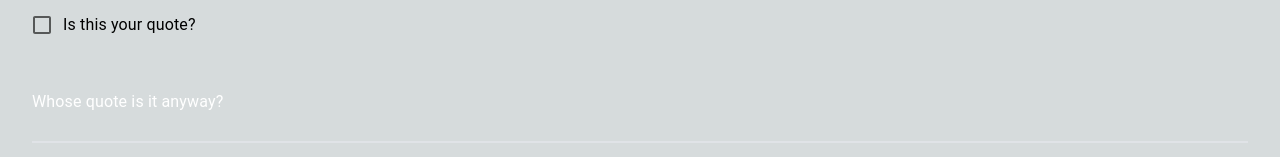
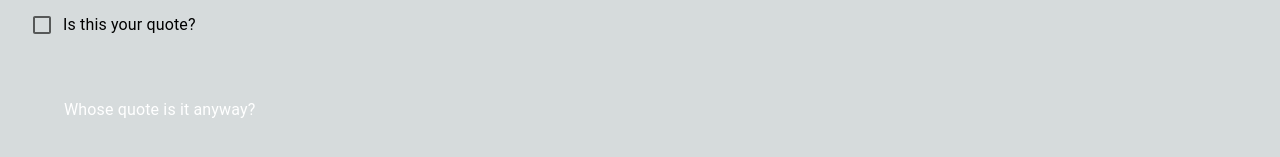
Before and after one commit to brewswain/quoted-code-challenge, a Next.js app: page /quote/new in a window 1280 px wide. Shown: the part 311-468 px from the top of the page. Built offline with nearby package versions, Linux system fonts and the light colour scheme; no server answers; the database is empty; sample sign-in values are in the browser's storage.

Commit message:
Edited Skeleton functionality to see if it works when deployed
It worked normally on local, but for some reason Suspense wasn't working as expected, so I just elected to use a loading flag instead

```diff
--- a/app/components/Skeletons/TextFieldSkeleton.tsx
+++ b/app/components/Skeletons/TextFieldSkeleton.tsx
@@ -11,7 +11,7 @@ const RootContainer = styled("section")(({ theme }) => ({
 const TextFieldSkeleton = () => {
   return (
     <RootContainer>
-      <Skeleton variant="text" className="h-40" />
+      <Skeleton variant="text" className="h-40 min-h-40" />
     </RootContainer>
   );
 };
--- a/app/quote/new/page.tsx
+++ b/app/quote/new/page.tsx
@@ -2,7 +2,7 @@
 // as there's probably some internal ContextAPI hook usage going on considering how dynamic it is.
 "use client";
 
-import { ChangeEvent, useState, useEffect, Suspense, lazy } from "react";
+import { ChangeEvent, useState, useEffect, lazy } from "react";
 
 import Link from "next/link";
 
@@ -25,10 +25,10 @@ import TextFieldSkeleton from "@/app/components/Skeletons/TextFieldSkeleton";
 
 // Import statements
 
-// Define a lazy-loaded version of ThemeProvider using React.lazy()
-const LazyThemeProvider = lazy(
-  () => import("@mui/material/styles/ThemeProvider")
-);
+// // Define a lazy-loaded version of ThemeProvider using React.lazy()
+// const LazyThemeProvider = lazy(
+//   () => import("@mui/material/styles/ThemeProvider")
+// );
 
 export interface QuotePayload {
   quote: string;
@@ -43,6 +43,7 @@ const QuoteCreationPage = () => {
   const [user, setUser] = useState<DocumentData | null>();
   const [uid, setUid] = useState<string>("");
   const [isOriginalQuote, setIsOriginalQuote] = useState<boolean>(false);
+  const [loading, setLoading] = useState<boolean>(true);
 
   const router = useRouter();
   const outerTheme = useTheme();
@@ -78,6 +79,7 @@ const QuoteCreationPage = () => {
   };
 
   useEffect(() => {
+    setLoading(true);
     const unsubscribe = firebaseAuth.onAuthStateChanged(async (currentUser) => {
       if (currentUser) {
         setUid(currentUser.uid);
@@ -89,6 +91,9 @@ const QuoteCreationPage = () => {
         console.error("User not found");
         router.push("/login");
       }
+
+      setLoading(false);
+      return () => unsubscribe();
     });
 
     return () => unsubscribe();
@@ -143,8 +148,10 @@ const QuoteCreationPage = () => {
         autoComplete="off"
       >
         <div className="mt-6 px-8 flex justify-center">
-          <Suspense fallback={<TextFieldSkeleton />}>
-            <LazyThemeProvider theme={customTheme(outerTheme)}>
+          {loading ? (
+            <TextFieldSkeleton />
+          ) : (
+            <ThemeProvider theme={customTheme(outerTheme)}>
               <div style={{ minHeight: "200px" }}>
                 <TextField
                   id="custom-css-outlined-input"
@@ -158,10 +165,10 @@ const QuoteCreationPage = () => {
                   value={quotePayload.quote}
                 />
               </div>
-            </LazyThemeProvider>
-          </Suspense>
+            </ThemeProvider>
+          )}
         </div>
-      </Box>
+
         <FormGroup className="ml-8">
           <FormControlLabel
             className="mt-6"
@@ -172,21 +179,27 @@ const QuoteCreationPage = () => {
           />
         </FormGroup>
         <div className="mt-6 px-8 flex justify-center">
-        {!isOriginalQuote ? (
-          <Suspense fallback={<TextFieldSkeleton />}>
-            <LazyThemeProvider theme={customTheme(outerTheme)}>
+          {loading ? (
+            <TextFieldSkeleton />
+          ) : (
+            <ThemeProvider theme={customTheme(outerTheme)}>
+              <div style={{ minHeight: "200px" }}>
                 <TextField
+                  id="custom-css-outlined-input"
                   label="Whose quote is it anyway?"
+                  multiline
+                  fullWidth
+                  minRows={4}
                   variant="standard"
-                fullWidth
                   onChange={handleChange}
                   name="author"
                   value={quotePayload.author}
                 />
-            </LazyThemeProvider>
-          </Suspense>
-        ) : null}
               </div>
+            </ThemeProvider>
+          )}
+        </div>
+      </Box>
     </main>
   );
 };
```
Lines whose indentation alone changed are shown as unchanged.
